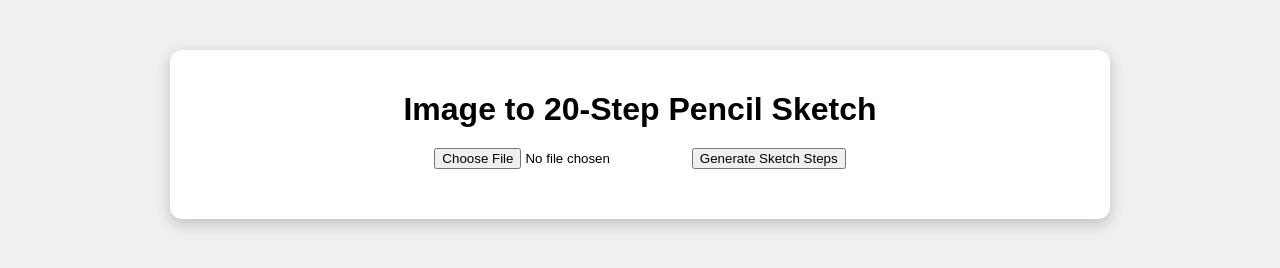
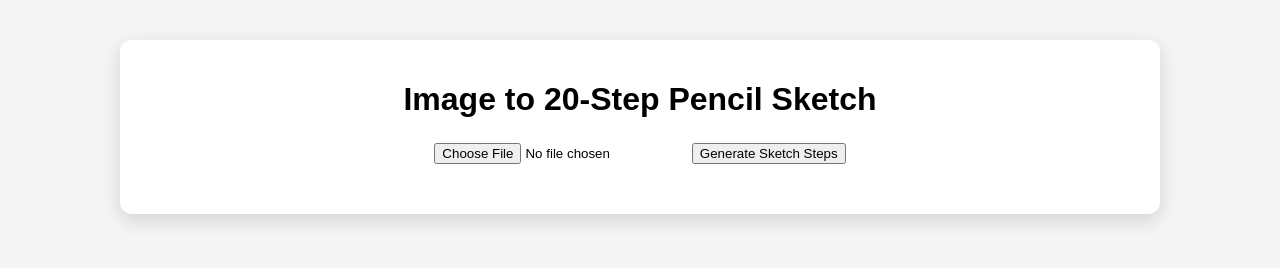
Before and after one commit to BlackScull12/draw, a plain HTML site: page index.html in a window 1280 px wide. Drawn offline with Linux system fonts and the light colour scheme.

Commit message:
Update style.css

```diff
--- a/style.css
+++ b/style.css
@@ -1,22 +1,22 @@
 body {
   font-family: Arial, sans-serif;
-  background: #f0f0f0;
+  background: #f5f5f5;
   margin: 0;
   padding: 0;
   text-align: center;
 }
 
 .container {
-  max-width: 900px;
-  margin: 50px auto;
-  background: white;
+  max-width: 1000px;
+  margin: 40px auto;
+  background: #fff;
   padding: 20px;
   border-radius: 12px;
-  box-shadow: 0 5px 15px rgba(0,0,0,0.2);
+  box-shadow: 0 6px 20px rgba(0,0,0,0.15);
 }
 
 h1 {
-  margin-bottom: 20px;
+  margin-bottom: 25px;
 }
 
 .upload-section {
@@ -34,7 +34,8 @@ h1 {
   border: 1px solid #ccc;
   border-radius: 8px;
   padding: 5px;
-  width: 150px;
+  width: 180px;
+  background: #fafafa;
 }
 
 .step img {
```
